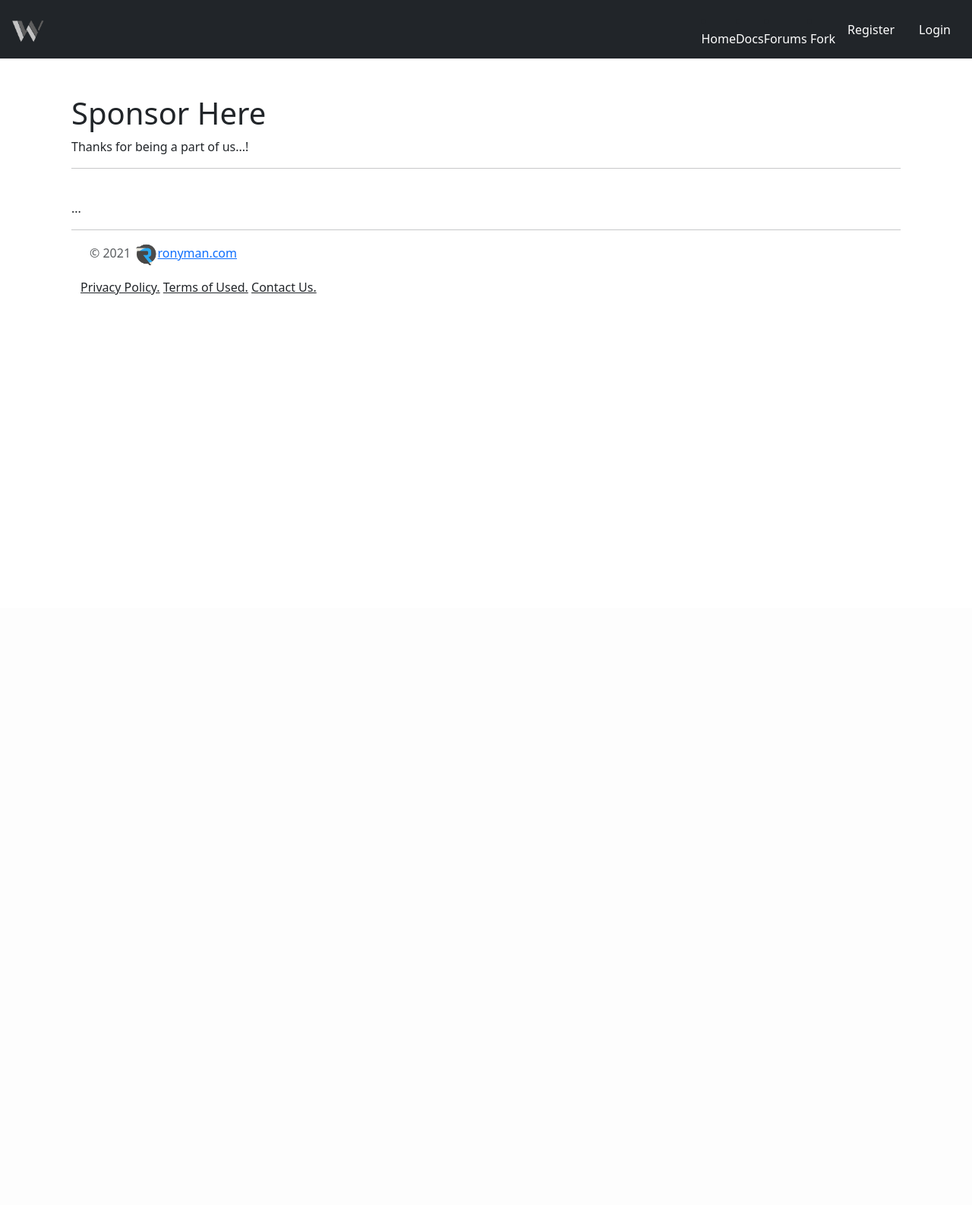
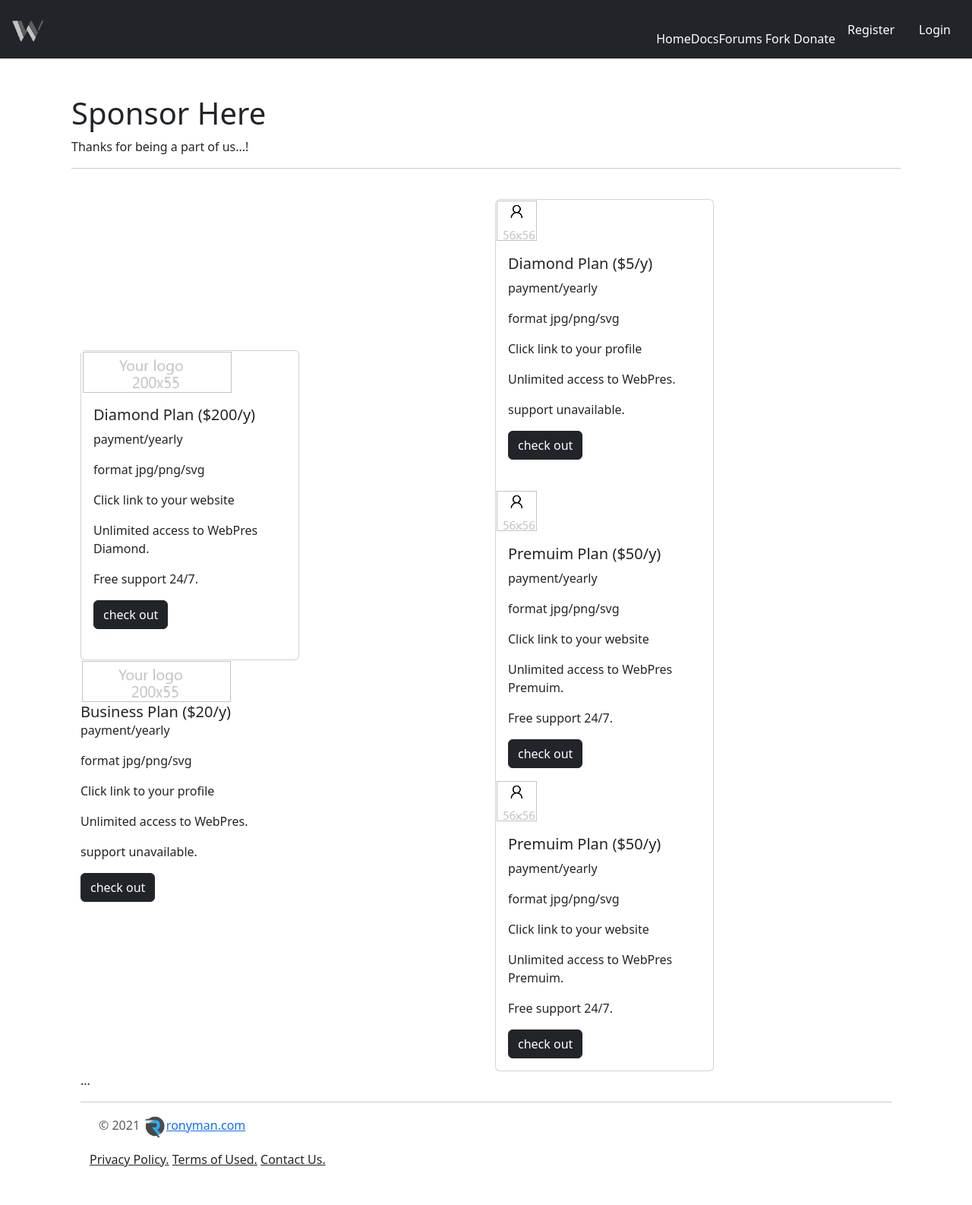
Before and after one commit to WebPres-org/WebPres, a Django app: template apps/hello_world/templates/home/sponsored_page.html in a window 1280 px wide. Shown: the whole page at 76% size. Before the commit the page ends 388 px from the top, so only its background shows below. Run offline with Django 3.2, Linux system fonts and the light colour scheme; the template is opened without the code that fills it, so the values that code supplies are empty; some libraries are stand-ins or nearby versions.

Commit message:
29121140

```diff
--- a/apps/hello_world/admin.py
+++ b/apps/hello_world/admin.py
@@ -8,9 +8,9 @@ class MyAdminSite(AdminSite):
 
     # Text to put in each page's <h1> (and above login form).
     admin.site.site_header = 'WebPres.org'
-    admin.site.site_title = 'services | ronyman.com'
+    admin.site.site_title = 'Cms Site Builder | WebPres,org'
     admin.site.index_title = 'WebPres Admin'
 
 
 
-admin_site = MyAdminSite(name='myadmin')
+admin_site = MyAdminSite(name='admin')
--- a/apps/hello_world/templates/home/sponsored_page.html
+++ b/apps/hello_world/templates/home/sponsored_page.html
@@ -1,5 +1,7 @@
 {% extends "layouts/base.html" %}
+{% load static %}
 {% block head-meta %}
+
   	<meta charset="utf-8">
   	<!--Add keywords that describe your project between the quotation marks. This helps search engines find and index your content-->
     <meta name="keywords" content="Sponsor , WebPres.org.">
@@ -14,6 +16,86 @@
          <p class="font-weight-bold">Thanks for being a part of us...!</p>
         <hr>
         <br>
+
+        <!------------>
+        <div class="container">
+            <div class="row align-items-center">
+                <div class="col">
+                        <div class="card" style="width: 18rem;">
+                              <img src="{% static 'Assets/uploads/sponsore_logo_200_55.png'%} " alt="" width="200" height="55"" class="img-fluid" alt="...">
+                      <div class="card-body">
+                        <h5 class="card-title">Diamond Plan ($200/y)</h5>
+                          <p class="card-text">payment/yearly</p>
+                        <p class="card-text">format jpg/png/svg</p>
+                          <p class="card-text">Click link to your website</p>
+                          <p class="card-text">Unlimited access to WebPres Diamond.</p>
+                          <p class="card-text">Free support 24/7.</p>
+                        <a href="https://buy.stripe.com/eVa17Q1n7aDYcgM9AJ" class="btn btn-dark">check out</a>
+                            </div>
+
+                            <br>
+                </div>
+                <div class="col"
+                    <div class="card" style="width: 18rem;">
+                      <img src="{% static 'Assets/uploads/sponsore_logo_200_55.png'%} " alt="" width="200" height="55"" class="img-fluid" alt="...">
+                      <div class="card-body">
+                        <h5 class="card-title">Business Plan ($20/y)</h5>
+                          <p class="card-text">payment/yearly</p>
+                        <p class="card-text">format jpg/png/svg</p>
+                          <p class="card-text">Click link to your profile</p>
+                          <p class="card-text">Unlimited access to WebPres.</p>
+                          <p class="card-text">support unavailable.</p>
+                        <a href="https://buy.stripe.com/cN27weaXH7rMfsYdQU" class="btn btn-dark">check out</a>
+
+                      </div>
+                    </div>
+
+                    <br>
+                </div>
+                <div class="col">
+                    <div class="card" style="width: 18rem;">
+                          <img src="{% static 'Assets/uploads/donate_pic_56_56.png'%} " alt="" width="56" height="56"" class="img-fluid" alt="...">
+                      <div class="card-body">
+                        <h5 class="card-title">Diamond Plan ($5/y)</h5>
+                          <p class="card-text">payment/yearly</p>
+                        <p class="card-text">format jpg/png/svg</p>
+                          <p class="card-text">Click link to your profile</p>
+                          <p class="card-text">Unlimited access to WebPres.</p>
+                          <p class="card-text">support unavailable.</p>
+                        <a href="https://buy.stripe.com/9AQ3fY3vf5jEbcIeV0" class="btn btn-dark">check out</a>
+                        </div>
+                        <br>
+                        <div class="col"
+                    <div class="card" style="width: 18rem;">
+                      <img src="{% static 'Assets/uploads/donate_pic_56_56.png'%} " alt="" width="56" height="56"" class="img-fluid" alt="...">
+                      <div class="card-body">
+                        <h5 class="card-title">Premuim Plan ($50/y)</h5>
+                          <p class="card-text">payment/yearly</p>
+                        <p class="card-text">format jpg/png/svg</p>
+                          <p class="card-text">Click link to your website</p>
+                          <p class="card-text">Unlimited access to WebPres Premuim.</p>
+                          <p class="card-text">Free support 24/7.</p>
+                        <a href="https://buy.stripe.com/28oeYGe9TaDY1C86ov" class="btn btn-dark">check out</a>
+                      </div>
+
+                        <div class="col"
+                    <div class="card" style="width: 18rem;">
+                      <img src="{% static 'Assets/uploads/donate_pic_56_56.png'%} " alt="" width="56" height="56"" class="img-fluid" alt="...">
+                      <div class="card-body">
+                        <h5 class="card-title">Premuim Plan ($50/y)</h5>
+                          <p class="card-text">payment/yearly</p>
+                        <p class="card-text">format jpg/png/svg</p>
+                          <p class="card-text">Click link to your website</p>
+                          <p class="card-text">Unlimited access to WebPres Premuim.</p>
+                          <p class="card-text">Free support 24/7.</p>
+                        <a href="https://buy.stripe.com/28oeYGe9TaDY1C86ov" class="btn btn-dark">check out</a>
+                      </div>
+                    </div>
+                </div>
+                </div>
+            </div>
+            </div>
+        <!------------>
         <div class="row">
              {% for p in page_obj %}
                 <div class="col-sm-12 col-md-6 col-lg-4 pb-4">
--- a/apps/hello_world/templates/includes/footer/sponsored.html
+++ b/apps/hello_world/templates/includes/footer/sponsored.html
@@ -7,6 +7,6 @@
  To sponsor us  <a href="/sponsored_page/" class="text-reset">click Here.</a>.
 </p>
 <h3 class="text text red">Sponsored by:</h3>
-    <img src="{% static 'Assets/uploads/bigweb.png'%} " alt="" width="300" height="70"" class="img-fluid" alt="...">
+    <img src="{% static 'Assets/uploads/bigweb.png'%} " alt="" width="200" height="55"" class="img-fluid" alt="...">
 </span>
 </div>
--- a/apps/hello_world/templates/layouts/base.html
+++ b/apps/hello_world/templates/layouts/base.html
@@ -43,13 +43,19 @@
         <a class="nav-link text-white" href="https://docs.webpres.org/">Docs</a>
       </li>
           <li class="nav-item">
-        <a class="nav-link text-white" href="http://www.forum.webpres.org/">Forums</a>
+        <a class="nav-link text-white" href="http://forum.webpres.org/">Forums</a>
       </li>
 
       </li>
           <li class="nav-item">
         <a class="nav-link text-white" href="https://github.com/WebPres-org/v1.0/"><i class="fab fa-github"></i>&nbsp;Fork</a>
       </li>
+
+      </li>
+          <li class="nav-item">
+        <a class="nav-link text-white" href="https://buy.stripe.com/7sI3fY9TD5jE3KgdR0"><i class="fas fa-hand-holding-usd"></i>&nbsp;Donate</a>
+      </li>
+
 
         <ul class="nav justify-content-end">
   <li class="nav-item">
@@ -58,8 +64,8 @@
     <a class="nav-link dropdown-toggle" href='#' id="navbarScrollingDropdown" role="button" data-bs-toggle="dropdown" aria-expanded="false"> Welcome {{request.user}}</a>
     <div class="dropdown-menu" aria-labelledby="navbarScrollingDropdown">
     <ul>
-        <ul><a class="dropdown-item" href="/myprofile">My Profile</a></ul>
-          <ul><a class="dropdown-item" href="/logout">Logout</a></ul>
+        <ul><a class="dropdown-item" href="/myprofile/">My Profile</a></ul>
+          <ul><a class="dropdown-item" href="/logout/">Logout</a></ul>
     </ul>
       </li>
 {% else %}
--- a/apps/hello_world/templates/layouts/home.html
+++ b/apps/hello_world/templates/layouts/home.html
@@ -22,7 +22,7 @@
 <button type="button" class="btn btn-secondary position-relative">
   Opensource
   <span class="position-absolute top-0 start-100 translate-middle badge rounded-pill bg-danger">
-   %100
+   %100 free
     <span class="visually-hidden">Free</span>
   </span>
 </button>
@@ -66,8 +66,8 @@ Getting Started</a> guide, then please head back to the tutorial and follow the
       <h3><span class="glyphicon glyphicon-link"></span> Helpful Links</h3>
       <ul>
         <li><a href="">Developer Team</a></li>
-        <li><a href="https://www.forum.webpres.org">WebPres Forum</a></li>
-        <li><a href="www.webpres.org">Download Cms WebPres Site Builder</a></li>
+        <li><a href="http://forum.webpres.org/">WebPres Forum</a></li>
+        <li><a href="http://www.webpres.org/">Download Cms WebPres Site Builder</a></li>
         <li><a href="https://docs.webpres.org/en/latest/">WebPres Documentations</a></li>
       </ul>
     </div>
```
Also changed, not shown: apps/user/admin.py (+0 -22 lines), core/admin.py (+4 -3 lines), apps/hello_world/static/Assets/uploads/donate_pic_56_56.png (added), apps/hello_world/static/Assets/uploads/sponsore_logo_200_55.png (added), db.sqlite3, media/uploads/donate_pic_56_56.png (added), media/uploads/sponsore_logo_200_55.png (added).
